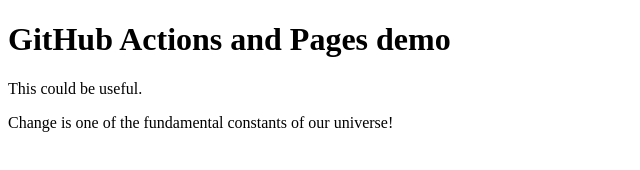
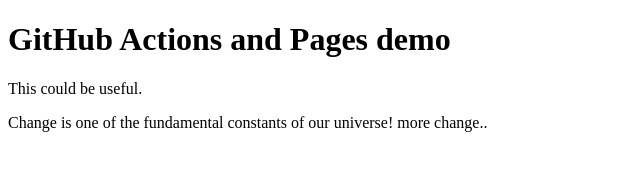
Before and after one commit to thilo20/github-actions, a plain HTML site: page index.html in a window 1280 px wide. Shown: the whole page, without its empty margins (0-640 px from the left). Drawn offline with Linux system fonts and the light colour scheme.

Commit message:
Add additional text to index.html

```diff
--- a/index.html
+++ b/index.html
@@ -11,6 +11,7 @@
     <p>This could be useful.</p>
 
     Change is one of the fundamental constants of our universe!
+    more change..
 </body>
 
 </html>
```
